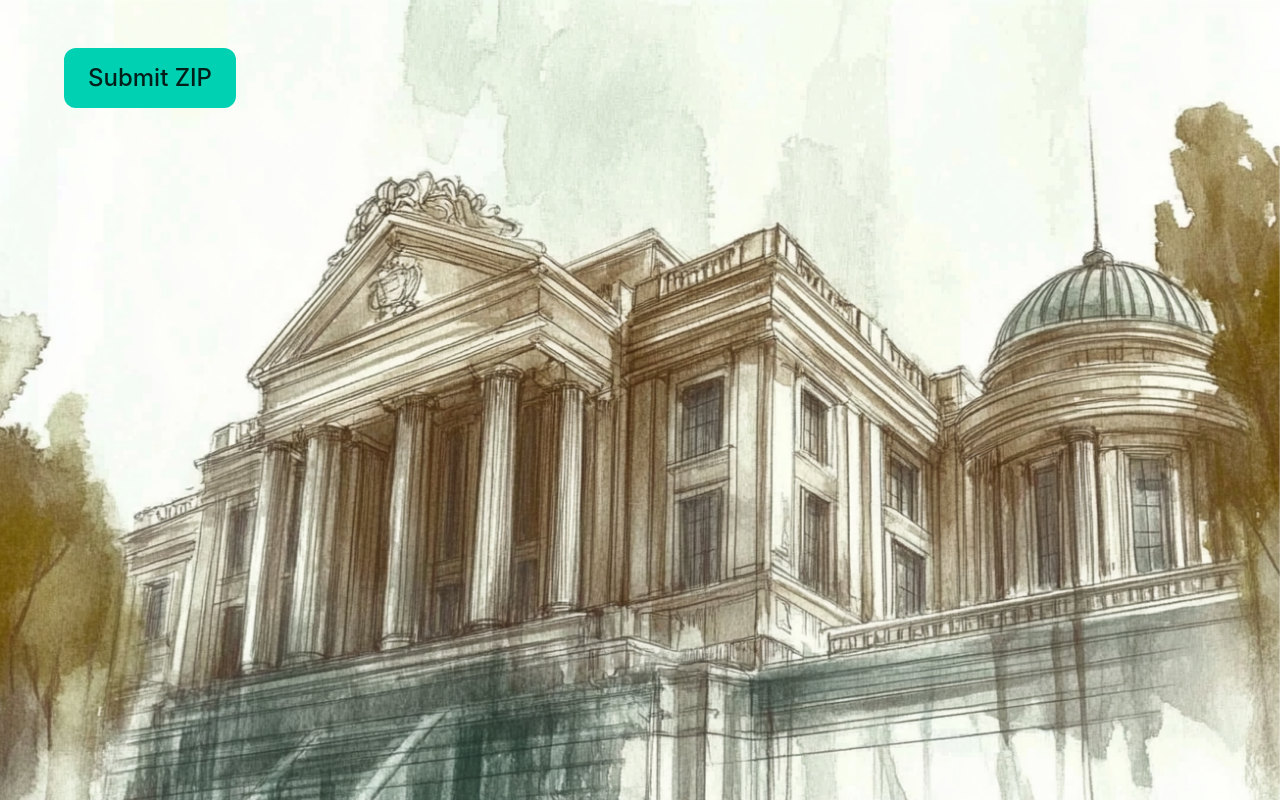
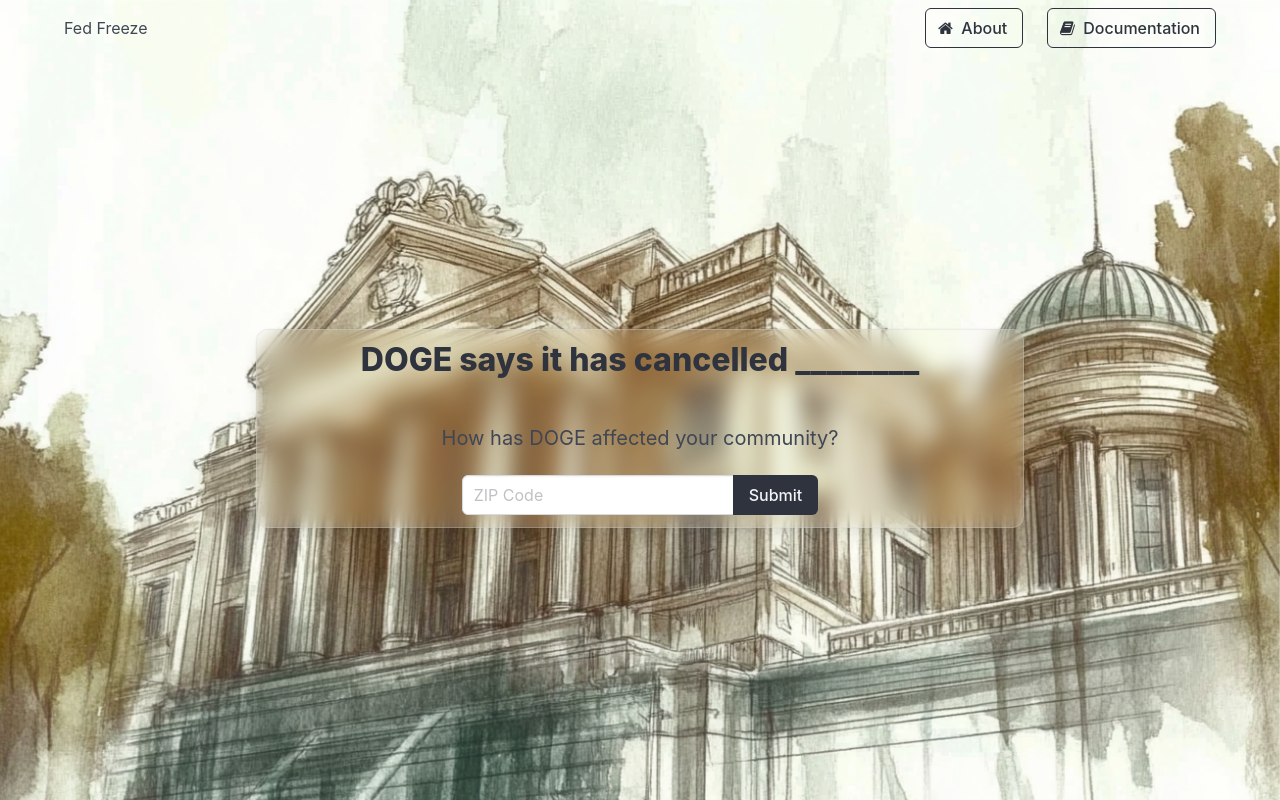
Before and after one commit to arkadeep/fed_freeze_hack, a Flask app: page / in a window 1280 px wide. Run offline with Flask 3, Linux system fonts and the light colour scheme.

Commit message:
Updates for prototype landing page

```diff
--- a/static/css/style.css
+++ b/static/css/style.css
@@ -1,4 +1,4 @@
-#index_bg {
+#index-bg {
     background-image: url(../assets/homepage_background.png);
     background-size: cover;
     background-position: center;
@@ -8,3 +8,13 @@
     margin: 0;
     padding: 0;
 }
+
+/* Glassmorphism card effect
+Generated by https://generator.ui.glass/ */
+.index-card {
+    backdrop-filter: blur(10px) saturate(180%);
+    -webkit-backdrop-filter: blur(10px) saturate(180%);
+    background-color: rgba(245, 245, 245, 0.2);
+    border-radius: 12px;
+    border: 1px solid rgba(209, 213, 219, 0.3);
+}
--- a/templates/index.html
+++ b/templates/index.html
@@ -7,18 +7,67 @@
     <title>Fed Freeze</title>
     <link rel="stylesheet" href="{{ url_for('static', filename='css/bulma.css') }}">
     <link rel="stylesheet" href="{{ url_for('static', filename='css/style.css') }}">
+    <link rel="stylesheet" href="https://maxcdn.bootstrapcdn.com/font-awesome/4.7.0/css/font-awesome.min.css">
   </head>
 
   <body>
-        <div id="index_bg">
-            <div class="section">
+    <div class="hero is-fullheight" id="index-bg">
+
+      <div class="hero-head">
+        <nav class="navbar">
           <div class="container">
+            <div class="navbar-brand">
+              <a class="navbar-item" href="../">
+                Fed Freeze
+              </a>
+            </div>
+            <div id="navbarMenu" class="navbar-menu">
+              <div class="navbar-end">
+                <span class="navbar-item">
+                  <a class="button is-dark is-outlined" href="#">
+                    <span class="icon">
+                      <i class="fa fa-home"></i>
+                    </span>
+                    <span>About</span>
+                  </a>
+                </span>
+                <span class="navbar-item">
+                  <a class="button is-dark is-outlined" href="#">
+                    <span class="icon">
+                      <i class="fa fa-book"></i>
+                    </span>
+                    <span>Documentation</span>
+                  </a>
+                </span>
+              </div>
+            </div>
+          </div>
+        </nav>
+      </div>
+
+
+      <div class="hero-body">
+        <div class="container has-text-centered">
+          <div class="box index-card column is-8 is-offset-2">
+            <h1 class="title">
+              DOGE says it has cancelled <span id="topic">________</span>
+            </h1><br>
+            <h2 class="subtitle">
+              How has DOGE affected your community?
+            </h2>
             <form method="POST" action="{{ url_for('index') }}">
-                        <input type="hidden" name="zip" value="60615">
-                        <button type="submit" class="button is-primary is-large">
-                            Submit ZIP
+              <div class="field has-addons has-addons-centered">
+                <div class="control">
+                  <input class="input" type="text" placeholder="ZIP Code">
+                </div>
+                <div class="control">
+                  <button type="submit" class="button is-dark">
+                    Submit
                   </button>
+                </div>
+              </div>
             </form>
+          </div>
         </div>
       </div>
     </div>
```
Lines whose indentation alone changed are shown as unchanged.
